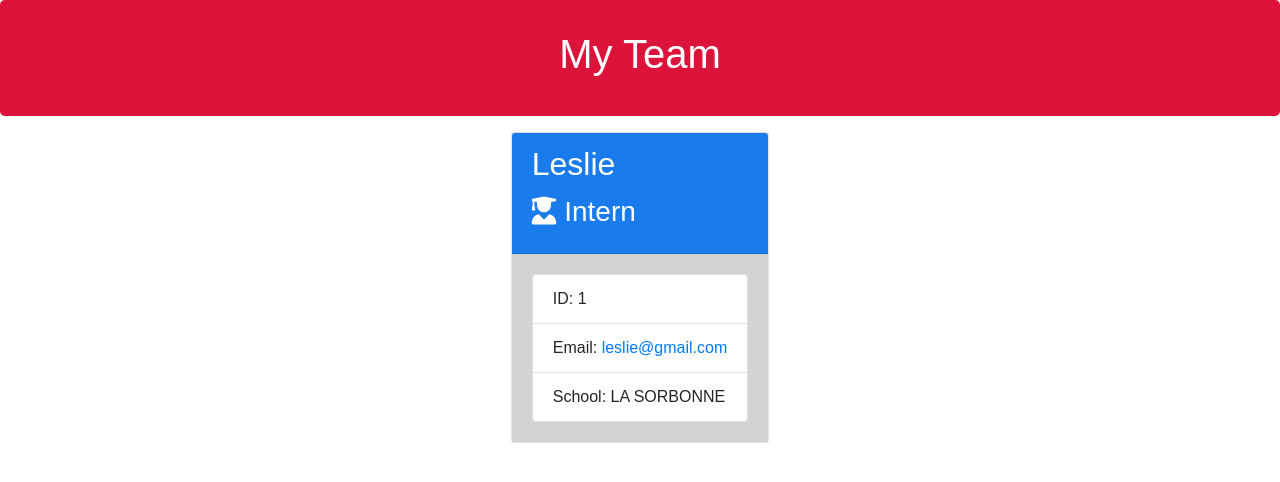
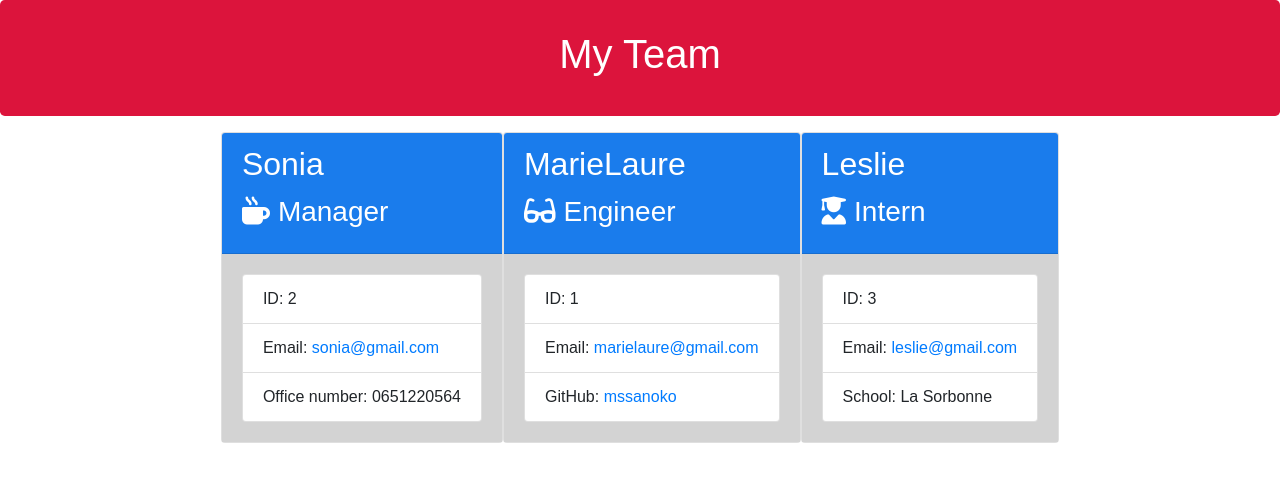
Before and after one commit to Mssanoko/Team-Profile-Generator10-, a website: page output/team.html in a window 1280 px wide. Drawn offline with nearby package versions, Linux system fonts and the light colour scheme.

Commit message:
final page

```diff
--- a/output/team.html
+++ b/output/team.html
@@ -25,14 +25,40 @@
             <div class="team-area col-12 d-flex justify-content-center">
                 <div class="card employee-card">
     <div class="card-header">
+        <h2 class="card-title">Sonia</h2>
+        <h3 class="card-title"><i class="fas fa-mug-hot mr-2"></i>Manager</h3>
+    </div>
+    <div class="card-body">
+        <ul class="list-group">
+            <li class="list-group-item">ID: 2</li>
+            <li class="list-group-item">Email: <a href="mailto:sonia@gmail.com">sonia@gmail.com</a></li>
+            <li class="list-group-item">Office number: 0651220564</li>
+        </ul>
+    </div>
+</div>
+<div class="card employee-card">
+    <div class="card-header">
+        <h2 class="card-title">MarieLaure</h2>
+        <h3 class="card-title"><i class="fas fa-glasses mr-2"></i>Engineer</h3>
+    </div>
+    <div class="card-body">
+        <ul class="list-group">
+            <li class="list-group-item">ID: 1</li>
+            <li class="list-group-item">Email: <a href="mailto:marielaure@gmail.com">marielaure@gmail.com</a></li>
+            <li class="list-group-item">GitHub: <a href="https://github.com/mssanoko" target="_blank" rel="noopener noreferrer">mssanoko</a></li>
+        </ul>
+    </div>
+</div>
+<div class="card employee-card">
+    <div class="card-header">
         <h2 class="card-title">Leslie </h2>
         <h3 class="card-title"><i class="fas fa-user-graduate mr-2"></i>Intern</h3>
     </div>
     <div class="card-body">
         <ul class="list-group">
-            <li class="list-group-item">ID: 1</li>
+            <li class="list-group-item">ID: 3</li>
             <li class="list-group-item">Email: <a href="mailto:leslie@gmail.com">leslie@gmail.com</a></li>
-            <li class="list-group-item">School: LA SORBONNE</li>
+            <li class="list-group-item">School: La Sorbonne</li>
         </ul>
     </div>
 </div>
```
